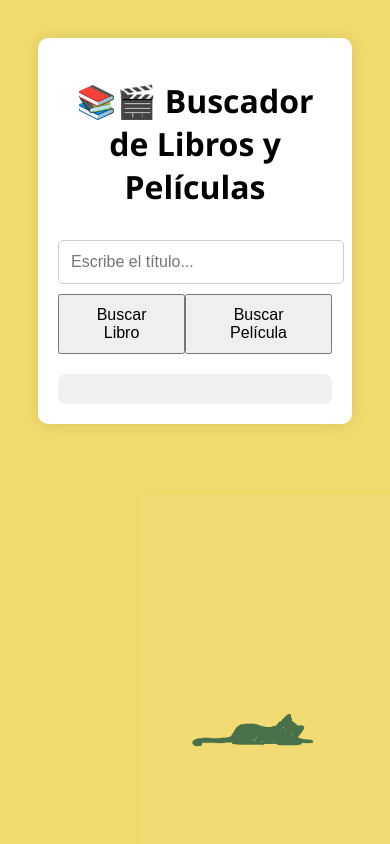
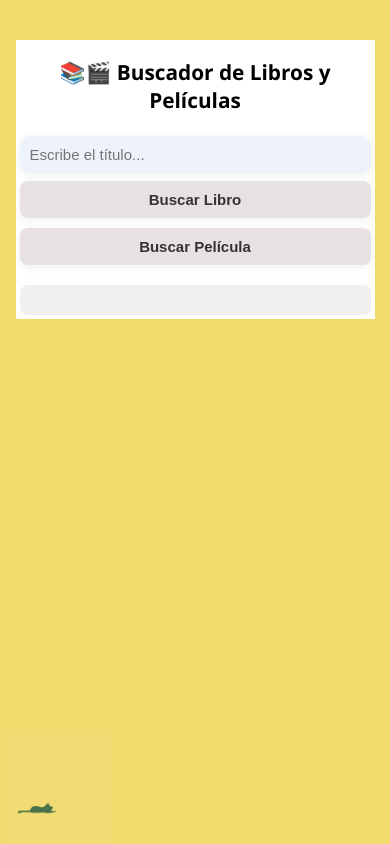
Before and after one commit to Melani-Lechman/Api-Libros-Peliculas, a plain HTML site: page index.html in a window 390 px wide. Drawn offline with Linux system fonts and the light colour scheme.

Commit message:
Personalización de Botones

```diff
--- a/index.html
+++ b/index.html
@@ -7,8 +7,9 @@
   <link rel="icon" href="gato.png" type="image/png">
 </head>
 <body>
-    <!-- Google Traductor -->
-    <div id="google_translate_element" style="text-align: right; margin-bottom: 15px;"></div>
+
+  <!-- Google Traductor centrado arriba -->
+  <div id="google_translate_element" style="text-align: center; margin: 20px auto;"></div>
 
   <!-- Busqueda -->
   <div class="container">
@@ -23,7 +24,6 @@
     <div id="detalle"></div>
   </div>
 
-  <!-- Google Traductor -->
   <script type="text/javascript">
     function googleTranslateElementInit() {
       new google.translate.TranslateElement({
@@ -35,9 +35,7 @@
   </script>
   <script src="https://translate.google.com/translate_a/element.js?cb=googleTranslateElementInit"></script>
 
-
   <script src="app.js"></script>
-
   <img src="gif.gif" alt="Gato" class="gato-fondo">
 
 </body>
--- a/style.css
+++ b/style.css
@@ -1,10 +1,13 @@
 /* ======== ESTILOS GENERALES DEL BODY ======== */
 body {
   font-family: 'Segoe UI', sans-serif;
+  margin: 0;
+  padding: 0;
   display: flex;
-  justify-content: center;
-  padding: 30px;
+  flex-direction: column;
+  align-items: center;
   background-color: #f1db6d;
+  min-height: 100vh;
 }
 
 /* ======== CONTENEDOR PRINCIPAL ======== */
@@ -23,17 +26,26 @@ h1 {
   text-align: center;
 }
 
-input {
+input,
+.Input {
   width: 100%;
   padding: 12px;
   margin: 10px 0;
   font-size: 16px;
-  border-radius: 5px;
-  border: 1px solid #ccc;
+  border-radius: 10px;
+  border: none;
+  background: #eef2fa;
+  color: #222;
+  box-sizing: border-box;
+  box-shadow: 0 2px 8px rgba(60, 60, 60, 0.08);
+  outline: none;
+  transition: background 0.2s, box-shadow 0.2s;
 }
 
-.Input {
-  width: 95%;
+input:focus,
+.Input:focus {
+  background: #e8e1e1;
+  box-shadow: 0 4px 16px rgba(60, 60, 60, 0.13);
 }
 
 /* ======== BOTONES ======== */
@@ -44,9 +56,24 @@ input {
 }
 
 button {
-  padding: 10px 20px;
-  font-size: 16px;
+  padding: 12px 28px;
+  font-size: 17px;
+  font-weight: 600;
+  border: none;
+  border-radius: 8px;
+  background: #e8e1e1;
+  color: #333;
+  box-shadow: 0 2px 8px rgba(60, 60, 60, 0.08);
   cursor: pointer;
+  transition: background 0.2s, color 0.2s, box-shadow 0.2s, transform 0.15s;
+  outline: none;
+}
+
+button:hover, button:focus {
+  background: #e0e0e0;
+  color: #222;
+  box-shadow: 0 4px 16px rgba(60, 60, 60, 0.13);
+  transform: translateY(-2px) scale(1.03);
 }
 
 /* ======== RESULTADOS Y DETALLES ======== */
@@ -77,10 +104,74 @@ button {
 /* ======== GATO DECORATIVO ======== */
 .gato-fondo {
   position: fixed;
-  left: 142px; /* Ajusta este valor según lo cerca que lo quieras */
+  left: 90px; /* Ajusta este valor según lo cerca que lo quieras */
   bottom: 0;
-  z-index: 10;
+  z-index: -1;
   display: block;
   width: 350px; /* Ajusta el tamaño si lo necesitas */
   pointer-events: none;
 }
+/*======= TrADUCTOR ========*/
+.google_translate_element {
+  width: 100vw;
+  text-align: center;
+  margin-top: 20px;
+  margin-bottom: 20px;
+}
+
+    /* ======== RESPONSIVE ======== */
+@media (max-width: 700px) {
+  .container {
+    max-width: 98vw;
+    padding: 10px;
+    border-radius: 0;
+    box-shadow: none;
+  }
+
+  .gato-fondo {
+    width: 180px;
+    left: 10px;
+    z-index: -1;
+  }
+
+  h1 {
+    font-size: 1.3em;
+  }
+
+  input, .Input {
+    font-size: 15px;
+    padding: 10px;
+    width: 100%;
+  }
+
+  .buttons {
+    flex-direction: column;
+    gap: 10px;
+  }
+
+  button {
+    width: 100%;
+    font-size: 15px;
+    padding: 10px 0;
+  }
+}
+
+@media (max-width: 400px) {
+  .gato-fondo {
+    width: 110px;
+    left: 2px;
+    z-index: -1;
+  }
+  .container {
+    padding: 4px;
+  }
+  input,
+  .Input {
+    width: 100% !important;
+    min-width: 0;
+    box-sizing: border-box;
+    text-align: left;
+    margin: 8px 0;
+    font-size: 15px;
+  }
+}
```
Also changed, not shown: app.js (line endings or trailing spaces). Lines whose indentation alone changed are shown as unchanged.
